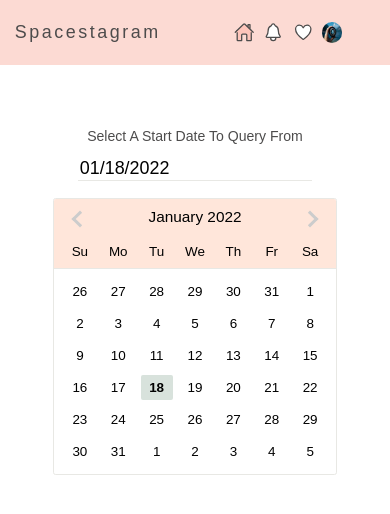
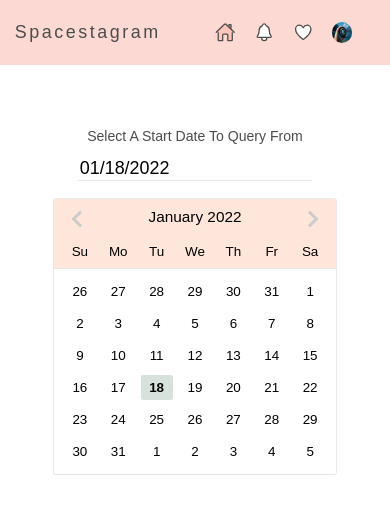
Before and after one commit to alexma12/spacetagram, a React (Create React App) app: page / in a window 390 px wide. Shown: the top 514 px of the page. Built offline with nearby package versions, Linux system fonts and the light colour scheme; no server answers.

Commit message:
Adjust small screen navbar styling

```diff
--- a/src/App.scss
+++ b/src/App.scss
@@ -30,6 +30,9 @@
   }
   @media only screen and (max-width: 1140px) {
     grid-template-columns: 45% 15% 30%;
+  }
+  @media only screen and (max-width: 550px) {
+    grid-template-columns: 45% 10% 40%;
   }
 
   &-title {
```
